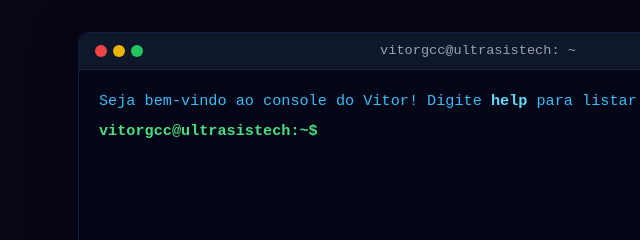
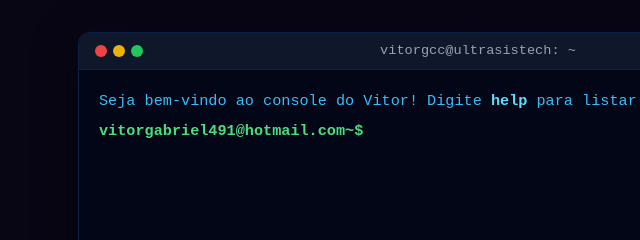
Before and after one commit to VitorGCC/portfolio-vitor, a plain HTML site: page index.html in a window 1280 px wide. Shown: the part 1080-1320 px from the top of the page, 162-802 px from the left. Drawn offline with nearby package versions, Linux system fonts and the light colour scheme.

Commit message:
Update terminal prompt username in index.html

```diff
--- a/index.html
+++ b/index.html
@@ -721,7 +721,7 @@
       <div class="terminal-body" id="terminal-body">
         <div class="terminal-line">Seja bem-vindo ao console do Vitor! Digite <span class="highlight-term">help</span> para listar os comandos.</div>
         <div class="terminal-line input-line">
-          <span class="prompt">vitorgcc@ultrasistech:~$</span>
+          <span class="prompt">vitorgabriel491@hotmail.com~$</span>
           <input type="text" id="terminal-input" autocomplete="off">
         </div>
       </div>
```
